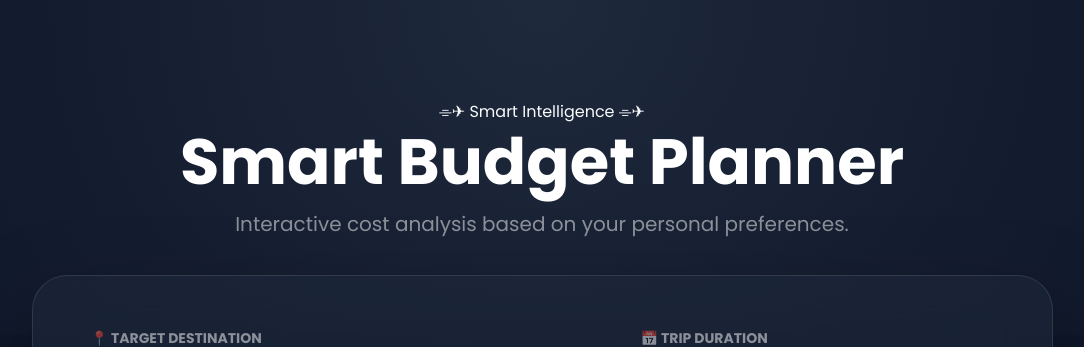
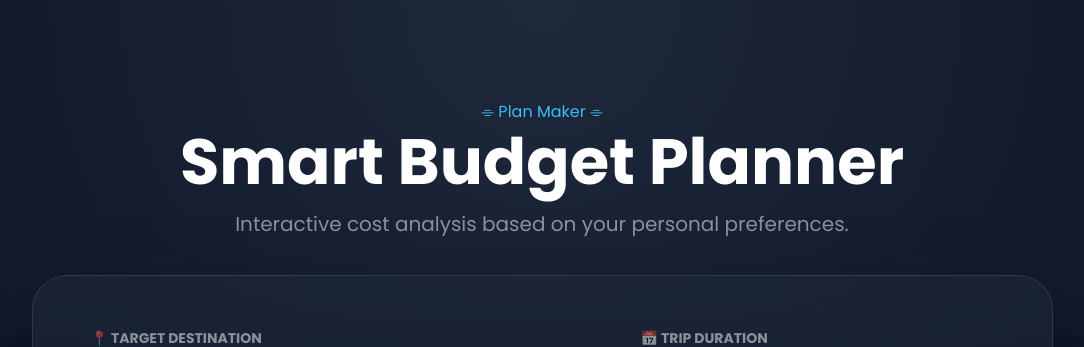
Before and after one commit to fatimajannet/trippy-bd, a Django app: page /budget/ in a window 1280 px wide. Shown: the part 105-452 px from the top of the page, without its empty margins (98-1182 px from the left). Run offline with Django 5.2, Linux system fonts and the light colour scheme; data comes from the database, SQL or seed files in the repository; parts of the project's set-up code (start-up, migrations or seed data) failed here and were passed over; some libraries are stand-ins or nearby versions.

Commit message:
Updated Frontend

```diff
--- a/trippybd/budget/templates/budget/planner.html
+++ b/trippybd/budget/templates/budget/planner.html
@@ -147,8 +147,8 @@
 
 <div class="planner-hero">
   <div class="container">
-    <div class="hero-badge animate__animated animate__fadeInDown">⌯✈︎ Smart Intelligence ⌯✈︎</div>
-    <h1 class="display-3 fw-bold text-white mb-2">Smart <span>Budget</span> Planner</h1>
+    <div class="hero-badge animate__animated animate__fadeInDown" style = "color: #38bdf8">⌯ Plan Maker ⌯</div>
+    <h1 class="display-3 fw-bold text-white mb-2">Smart Budget Planner</h1>
     <p class="text-white-50 fs-5">Interactive cost analysis based on your personal preferences.</p>
   </div>
 </div>
```
